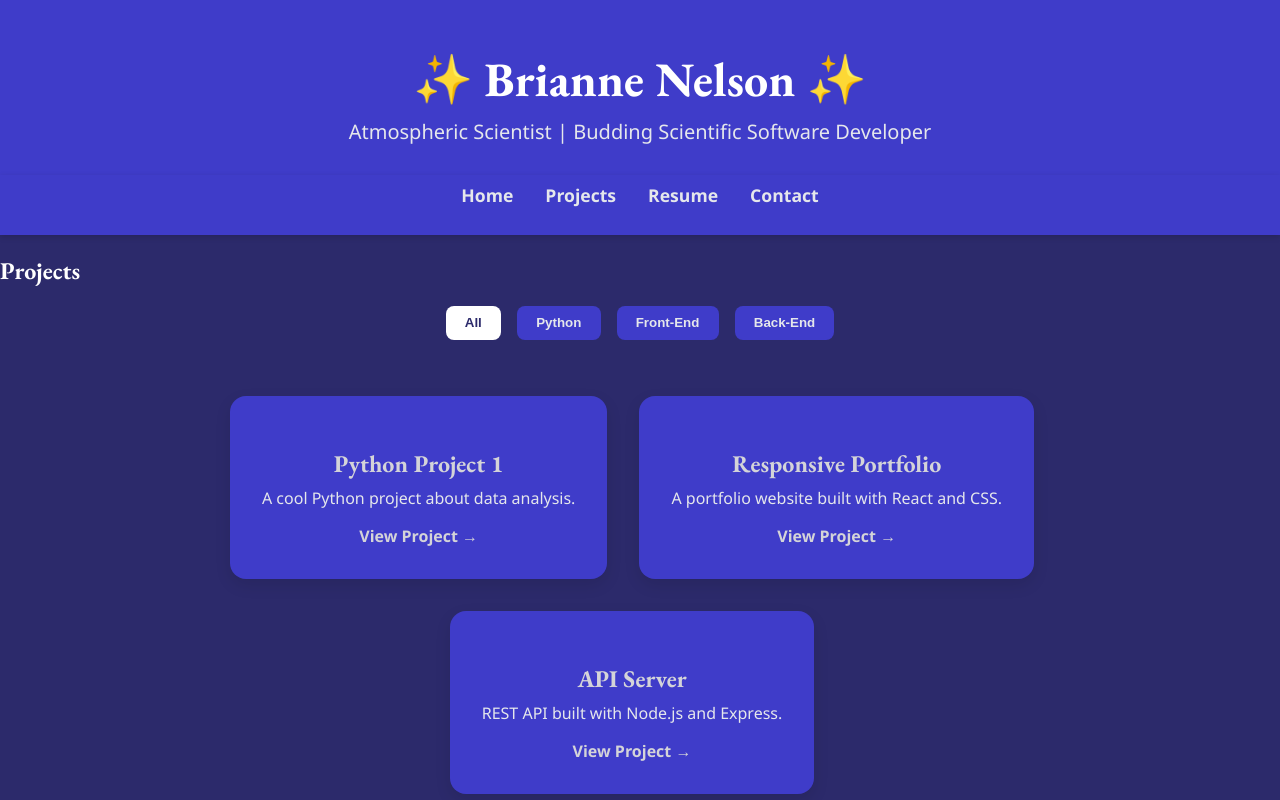
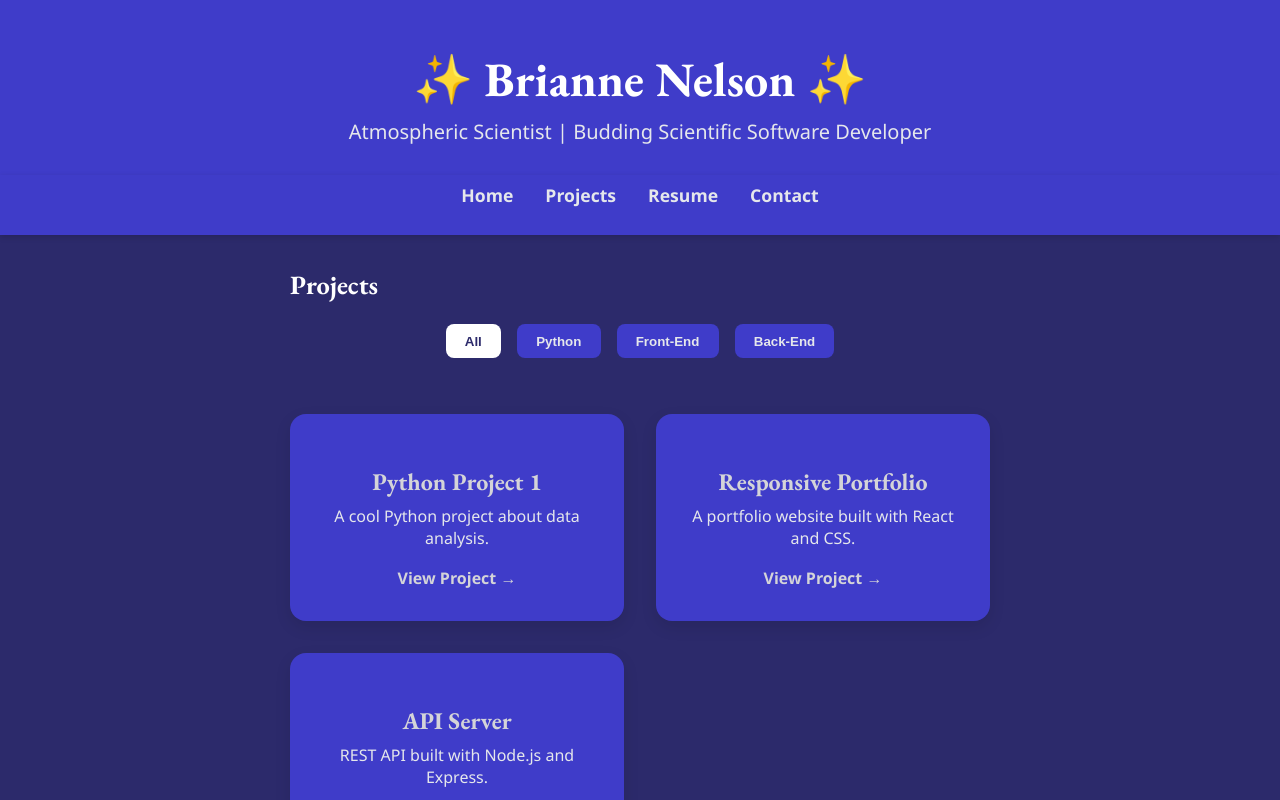
Before and after one commit to briannemg/portfolio, a React (Vite) app: page /portfolio/projects in a window 1280 px wide. Shown: the top 800 px of the page. Built offline with nearby package versions, Linux system fonts and the light colour scheme.

Commit message:
Updating styling

```diff
--- a/src/pages/Resume.jsx
+++ b/src/pages/Resume.jsx
@@ -6,6 +6,7 @@ import { faDownload } from "@fortawesome/free-solid-svg-icons";
 const Resume = () => {
   return (
     <main className="resume-page">
+      <h2>Resume</h2>
       <section>
         <h2>Professional Summary</h2>
         <p>
--- a/src/styles/styles.css
+++ b/src/styles/styles.css
@@ -149,6 +149,14 @@ p {
 }
 
 /* Projects page */
+.projects-page {
+  max-width: 700px;
+  margin: 2rem auto;
+  padding: 0 1.5rem;
+  color: var(--text);
+  font-size: 1.1rem;
+}
+
 .tabs {
   display: flex;
   gap: 1rem;
@@ -178,15 +186,16 @@ p {
 }
 
 .project-grid {
-  display: flex;
-  flex-wrap: wrap;
-  justify-content: center;
+  display: grid;
+  grid-template-columns: repeat(auto-fit, minmax(280px, 1fr));
   gap: 2rem;
-  max-width: 1200px;
-  padding: 2rem;
+  width: 100%;
+  padding: 2rem 0;
+  box-sizing: border-box;
 }
 
 .project-card {
+  max-width: 320px; /* optional: keeps cards from getting too wide */
   background-color: var(--card-bg);
   border-radius: 1rem;
   padding: 2rem;
@@ -311,7 +320,7 @@ p {
 
 /* Contact page */
 .contact-page {
-  max-width: 600px;
+  max-width: 700px;
   margin: 2rem auto;
   color: var(--text);
   font-size: 1.1rem;
```
